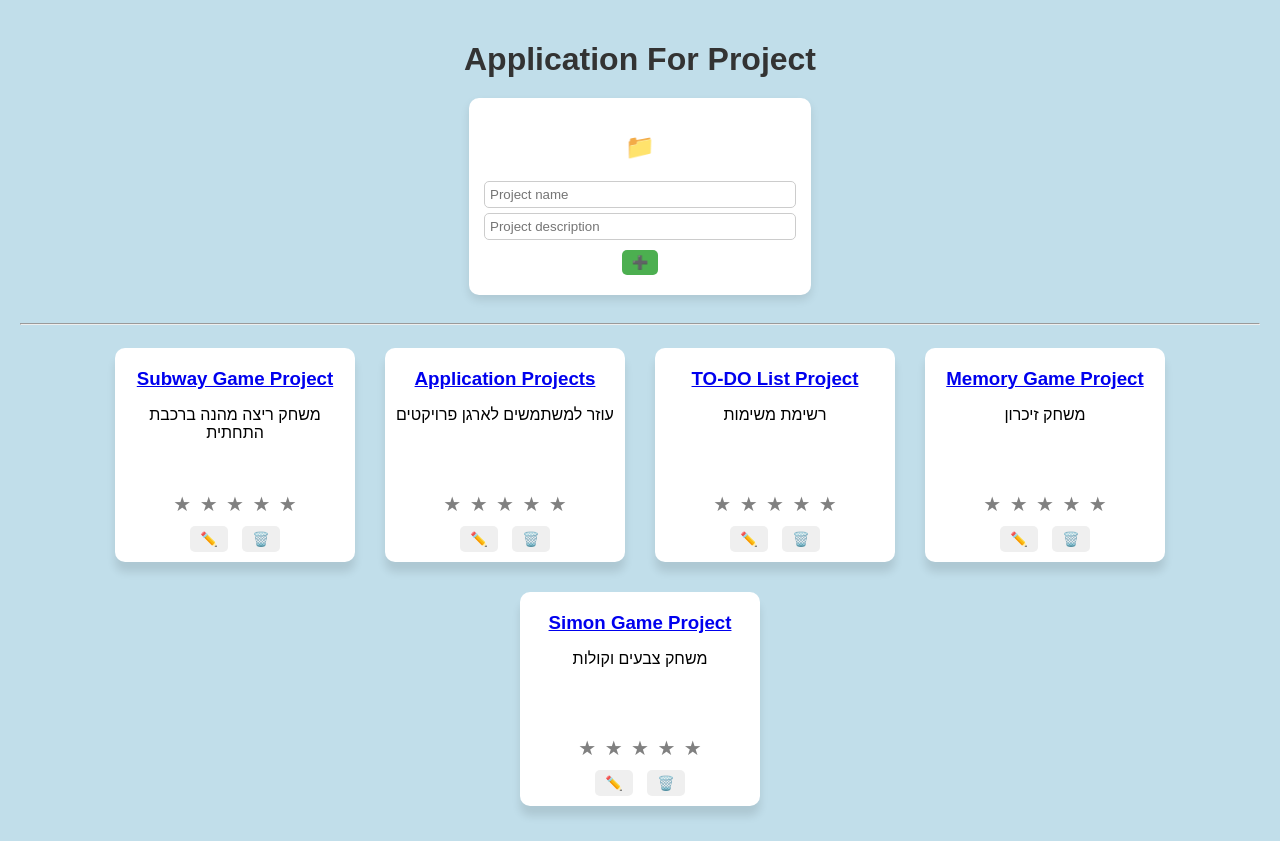
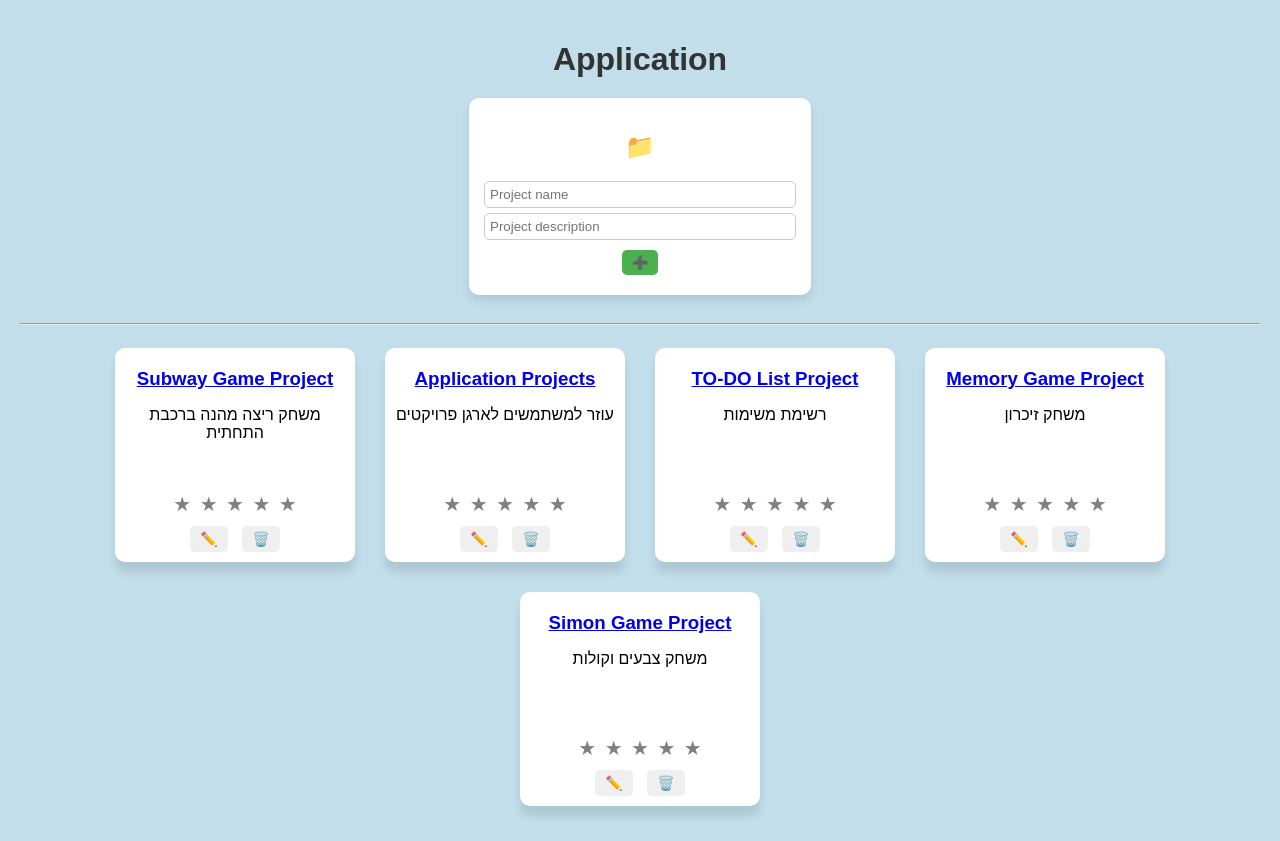
Before and after one commit to DarenAbuAhmad/Application_of_projects, a website: page public/index.html in a window 1280 px wide. Drawn offline with Linux system fonts and the light colour scheme.

Commit message:
Update index.html

```diff
--- a/public/index.html
+++ b/public/index.html
@@ -7,7 +7,7 @@
 </head>
 <body>
 
-<h1> Application For Project</h1>
+<h1> Application</h1>
 <div class="form-container">
   <h2 id="formTitle">📁</h2>
   <input type="text" id="projectName" placeholder="Project name">
```
